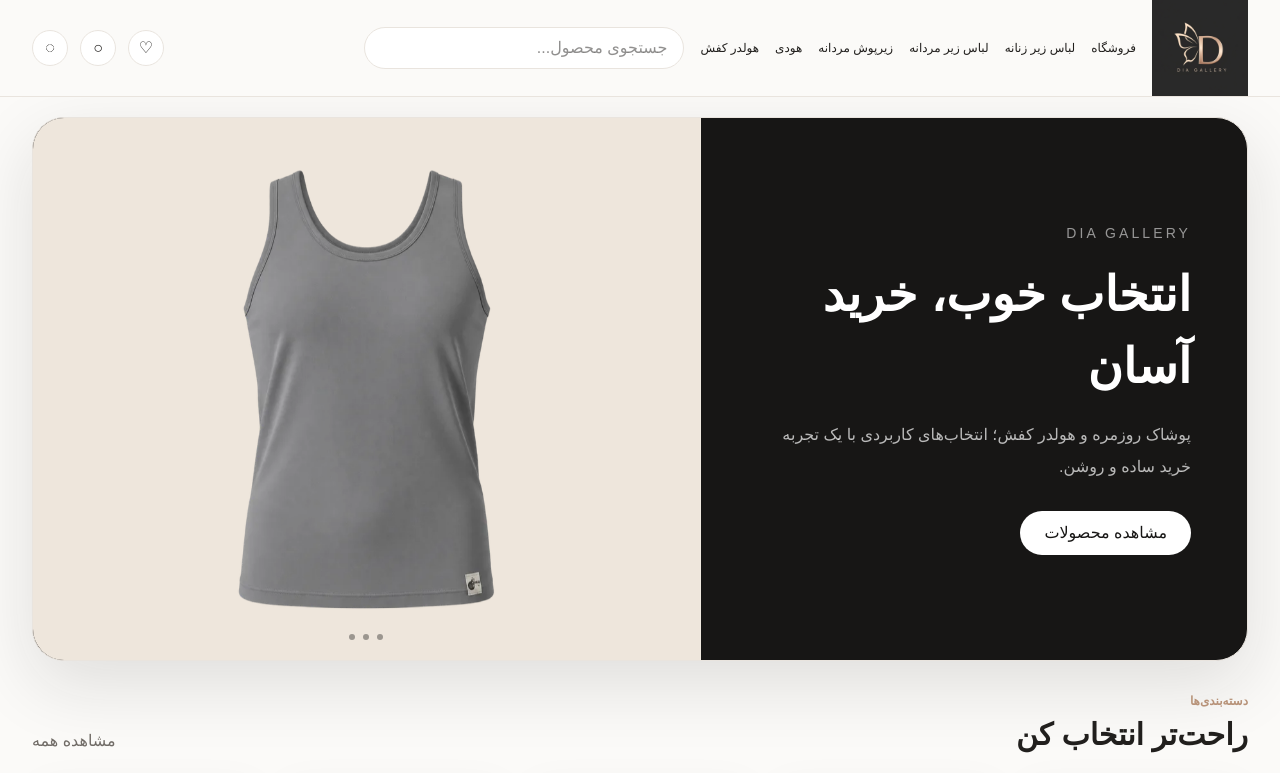
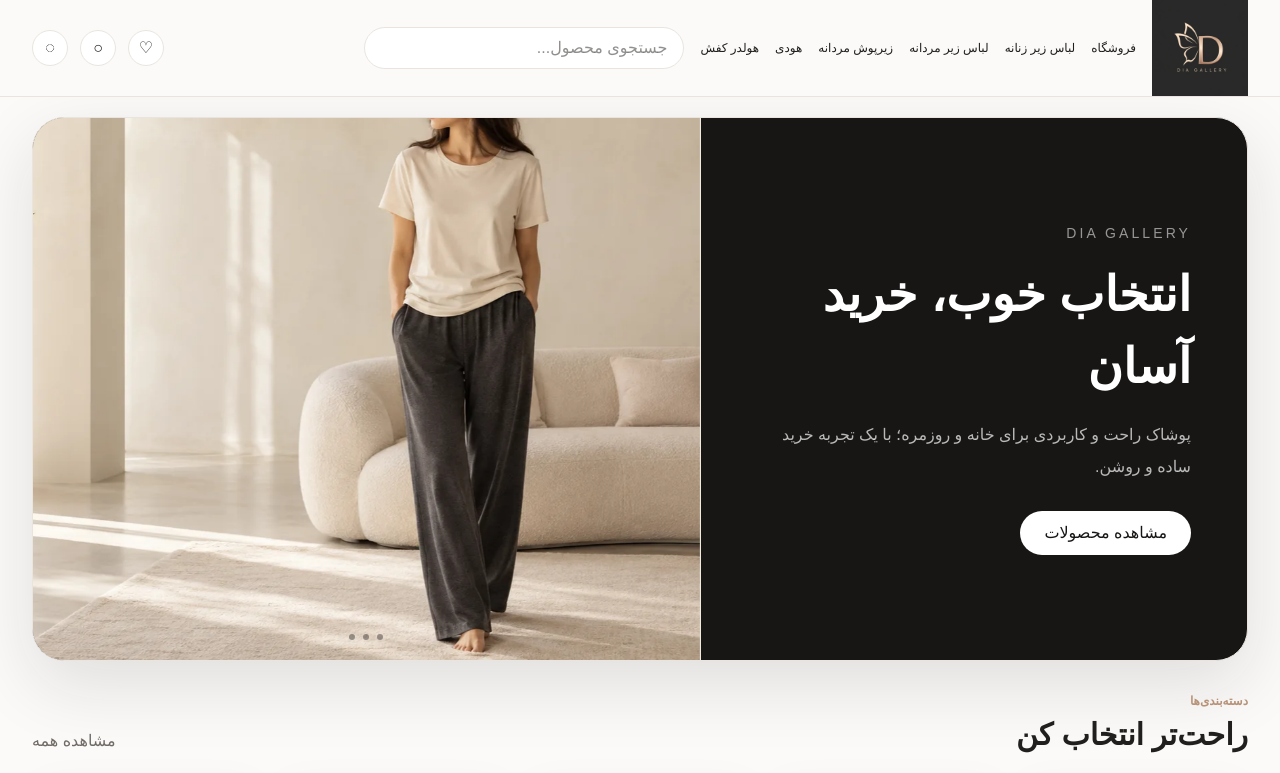
Before and after one commit to samanehtavazoe-afk/dia-gallery, a Next.js app: page / in a window 1280 px wide. Shown: the top 773 px of the page. Built offline with nearby package versions, Linux system fonts and the light colour scheme; a small style sheet from the web is missing.

Commit message:
feat: use homewear campaign in hero

```diff
--- a/components/storefront/hero.tsx
+++ b/components/storefront/hero.tsx
@@ -1,9 +1,9 @@
 import Image from "next/image";
 
 const slides = [
-  { src: "/categories/women-underwear.webp", alt: "منتخب لباس زیر زنانه" },
-  { src: "/categories/men-undershirt.webp", alt: "منتخب پوشاک مردانه" },
-  { src: "/categories/shoe-holder-cream.webp", alt: "هولدر کفش زنانه و مردانه" },
+  { src: "/hero-homewear-duo.webp", alt: "استایل راحتی زنانه و مردانه دیا گالری" },
+  { src: "/hero-homewear-women.webp", alt: "استایل راحتی زنانه دیا گالری" },
+  { src: "/hero-homewear-men.webp", alt: "استایل راحتی مردانه دیا گالری" },
 ];
 
 export function Hero() {
@@ -17,7 +17,7 @@ export function Hero() {
               انتخاب خوب، خرید آسان
             </h1>
             <p className="max-w-xl text-sm leading-8 text-white/70 sm:text-base">
-              پوشاک روزمره و هولدر کفش؛ انتخاب‌های کاربردی با یک تجربه خرید ساده و روشن.
+              پوشاک راحت و کاربردی برای خانه و روزمره؛ با یک تجربه خرید ساده و روشن.
             </p>
           </div>
           <a
@@ -36,7 +36,7 @@ export function Hero() {
                 fill
                 sizes="(max-width: 1024px) 100vw, 55vw"
                 preload={index === 0}
-                className="object-contain p-6 sm:p-10"
+                className="object-cover object-center"
               />
             </div>
           ))}
```
